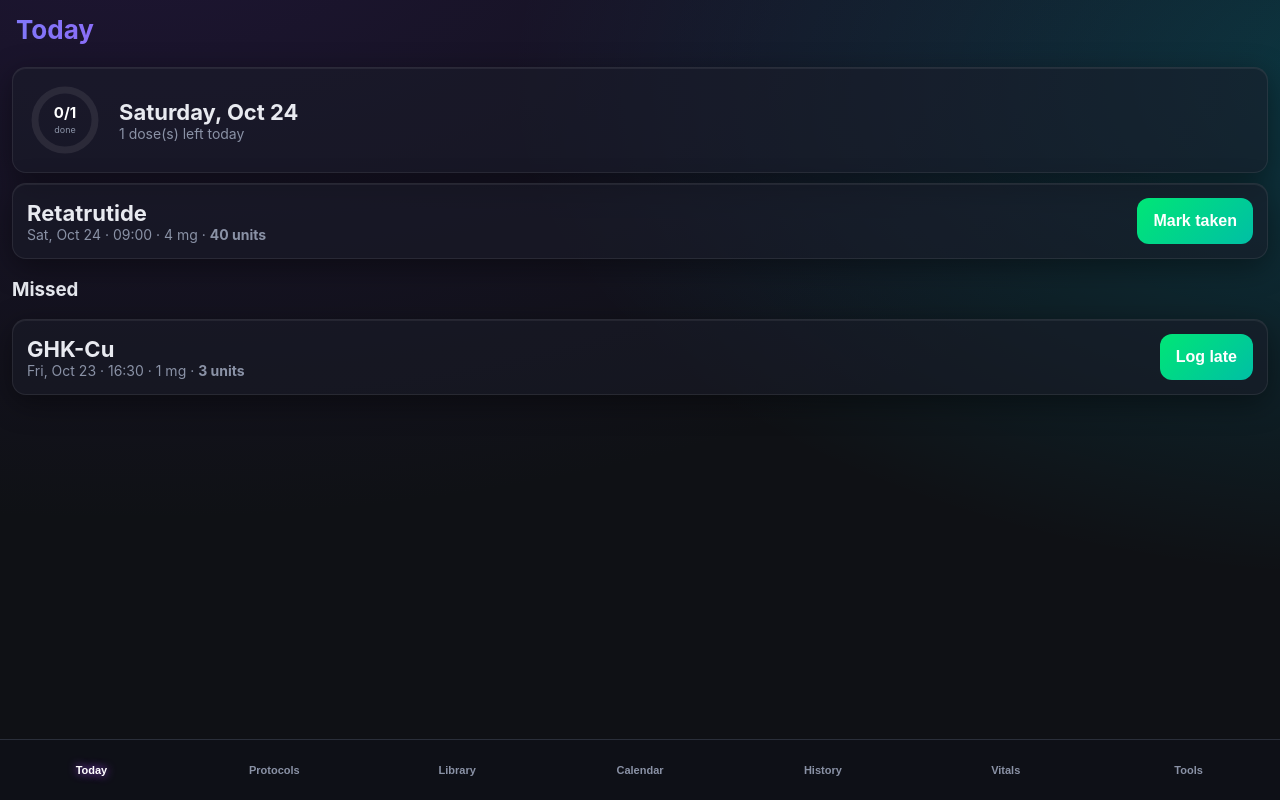
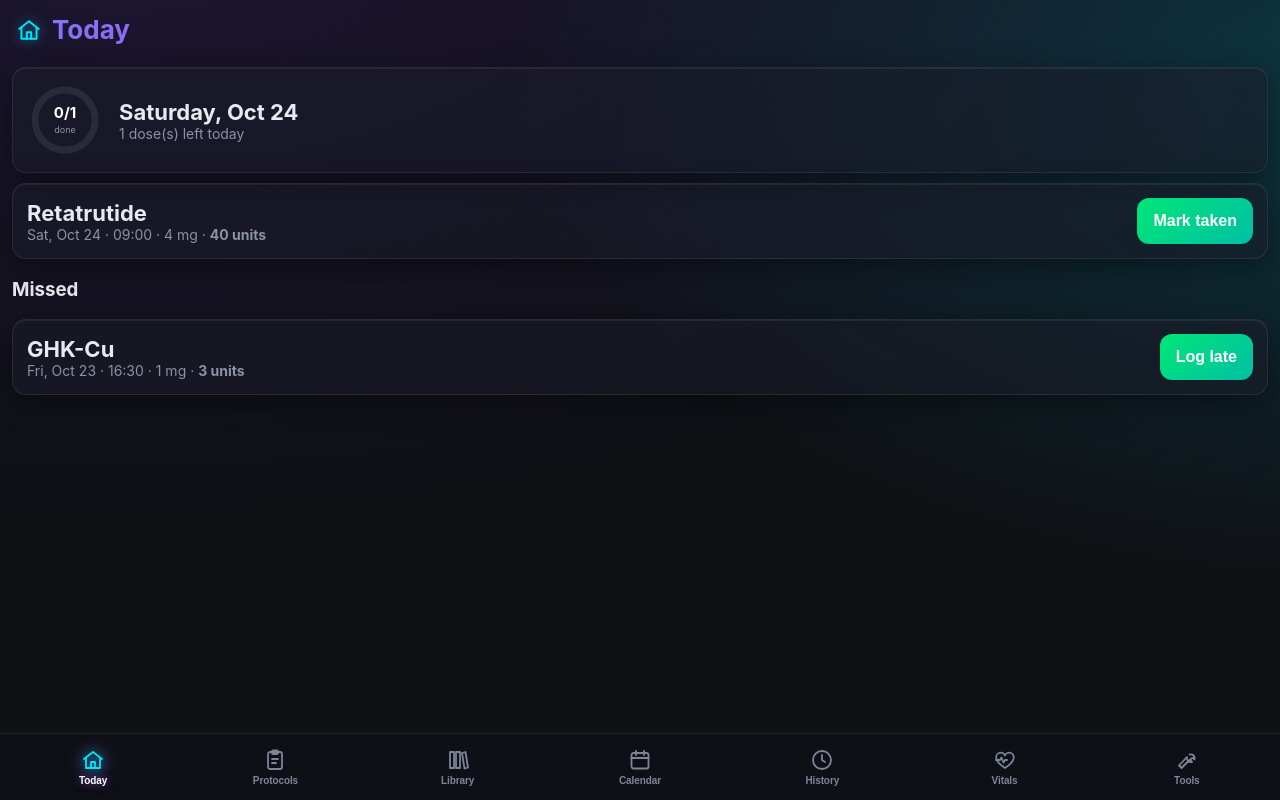
Before and after one commit to justindfoster82-ai/peptide-tracker, a plain HTML site: page index.html in a window 1280 px wide. Drawn offline with Linux system fonts and the light colour scheme.

Commit message:
Tab bar: SVG icons with labels, glow + bounce, safe-area frosted bar

```diff
--- a/index.html
+++ b/index.html
@@ -44,6 +44,15 @@ dialog[open]{animation:sheet .38s cubic-bezier(.2,.9,.25,1)}@keyframes sheet{fro
 .boom b{position:absolute;left:-40px;top:-40px;width:80px;height:80px;border-radius:50%;background:linear-gradient(135deg,#00e676,#00bfa5);display:grid;place-items:center;font-size:44px;color:#fff;animation:pop .9s ease forwards}
 @keyframes pop{0%{transform:scale(0)}30%{transform:scale(1.15)}70%{transform:scale(1);opacity:1}100%{opacity:0;transform:scale(.9)}}
 @media (prefers-reduced-motion:reduce){*,*::before,*::after{animation:none!important;transition:none!important}}
+
+nav{gap:0;padding:6px 2px calc(6px + env(safe-area-inset-bottom));background:rgba(15,17,24,.6);-webkit-backdrop-filter:blur(20px) saturate(160%);backdrop-filter:blur(20px) saturate(160%);border-top:1px solid rgba(255,255,255,.08)}
+nav button{display:flex;flex-direction:column;align-items:center;justify-content:center;gap:3px;min-width:0;min-height:54px;padding:4px 0;font-size:10px;letter-spacing:-.1px;color:#7d8599;text-shadow:none}
+nav button span{white-space:nowrap}nav button .ic{width:24px;height:24px;transition:transform .2s}
+nav button.on{color:#fff;text-shadow:0 0 8px #a855f7aa}nav button.on .ic{color:#00e5ff;filter:drop-shadow(0 0 6px #00e5ffaa) drop-shadow(0 0 10px #a855f788);animation:bnc .45s cubic-bezier(.3,1.6,.5,1)}
+@keyframes bnc{0%{transform:scale(.8) translateY(2px)}60%{transform:scale(1.15) translateY(-2px)}100%{transform:none}}
+header{display:flex;align-items:center;gap:10px}header .ic{width:26px;height:26px;color:#00e5ff;filter:drop-shadow(0 0 6px #00e5ff88)}
+body{padding-bottom:calc(84px + env(safe-area-inset-bottom))}
+@media (prefers-reduced-motion:reduce){nav button.on .ic{animation:none}}
 </style></head><body>
 <header id="ttl">Today</header><main id="v"></main>
 <nav id="nav"></nav><dialog id="dlg"></dialog>
@@ -81,7 +90,9 @@ const LIB=[{"n":"Semaglutide","c":"Metabolic / weight","hl":"About 1 week (~7 da
 ;
 const TABS=[['today','Today'],['prot','Protocols'],['lib','Library'],['cal','Calendar'],['log','History'],['vit','Vitals'],['tools','Tools']];
 let tab='today',calM=null;
-function go(t){tab=t;const m=$('#v');m.classList.remove('sw');void m.offsetWidth;m.classList.add('sw');$('#ttl').textContent=TABS.find(x=>x[0]===t)[1];$('#nav').innerHTML=TABS.map(([k,n])=>`<button class="${k===t?'on':''}" onclick="go('${k}')">${n}</button>`).join('');V[t]();scrollTo(0,0)}
+const ICO={today:'<path d="M3 11l9-7 9 7"/><path d="M5 10v10h14V10"/><path d="M10 20v-6h4v6"/>',prot:'<rect x="5" y="4" width="14" height="17" rx="2"/><rect x="9" y="2.5" width="6" height="3.5" rx="1"/><path d="M9 11h6M9 15h4"/>',lib:'<path d="M4 4h4v16H4zM10 4h4v16h-4z"/><path d="M16 5l3.5-1 2.5 15.5-3.5 1z"/>',cal:'<rect x="3.5" y="5" width="17" height="15.5" rx="2"/><path d="M3.5 10h17M8 3v4M16 3v4"/>',log:'<circle cx="12" cy="12" r="9"/><path d="M12 7v5l3 2"/>',vit:'<path d="M12 20s-7-4.5-8.5-9A4.5 4.5 0 0112 7.5 4.5 4.5 0 0120.5 11C19 15.5 12 20 12 20z"/><path d="M3 12h4l1.5-2.5 2 5 1.5-2.5h2"/>',tools:'<path d="M14.5 6.5a4 4 0 015 5l-1.5-1.5-2 .5-.5 2 1.5 1.5a4 4 0 01-5-5L4 17.5 6.5 20l8-8"/>'};
+const ico=k=>`<svg class="ic" viewBox="0 0 24 24" fill="none" stroke="currentColor" stroke-width="1.8" stroke-linecap="round" stroke-linejoin="round">${ICO[k]}</svg>`;
+function go(t){tab=t;const m=$('#v');m.classList.remove('sw');void m.offsetWidth;m.classList.add('sw');$('#ttl').textContent=TABS.find(x=>x[0]===t)[1];$('#nav').innerHTML=TABS.map(([k,n])=>`<button class="${k===t?'on':''}" onclick="go('${k}')" aria-label="${n}">${ico(k)}<span>${n}</span></button>`).join('');$('#ttl').innerHTML=ico(t)+`<span>${TABS.find(x=>x[0]===t)[1]}</span>`;V[t]();scrollTo(0,0)}
 function doseCard(p,d){const mg=doseOn(p,d),u=units(p,mg),l=logFor(p.id,d);
  return `<div class="card"><div class="row"><div><div class="big">${esc(p.name)}</div><div class="mut">${fmt(d)} · ${esc(p.time)} · ${mg} ${U(p)}${u!=null?` · <b>${u} units</b>`:''}</div></div>
  ${l?`<span class="pill okc">${l.status==='taken'?'✓ '+new Date(l.takenAt).toLocaleTimeString([], {hour:'numeric',minute:'2-digit'}):'Skipped'}</span>`:`<button class="ok" data-take="${p.id}|${d}">Mark taken</button>`}</div></div>`}
```
